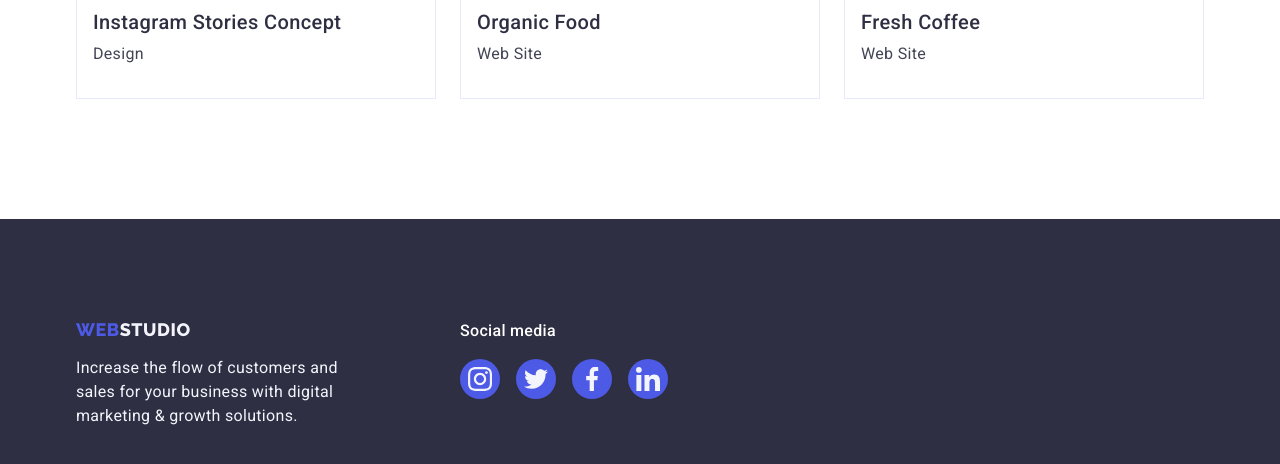
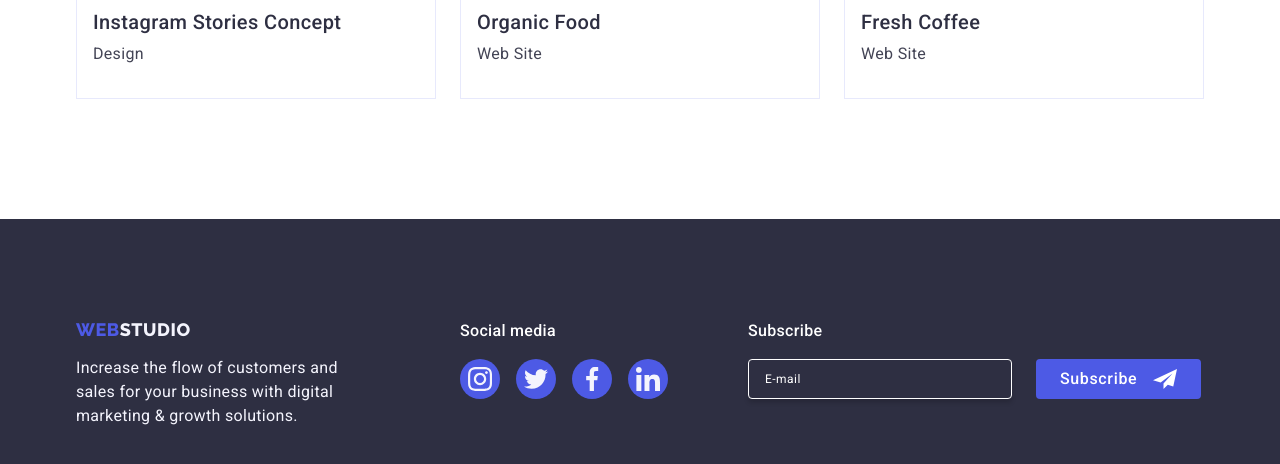
Before and after one commit to KorotunYura/goit-markup-hw-06, a plain HTML site: page portfolio.html in a window 1280 px wide. Shown: the part 1551-2015 px from the top of the page. Drawn offline with nearby package versions, Linux system fonts and the light colour scheme.

Commit message:
Update portfolio.html

```diff
--- a/portfolio.html
+++ b/portfolio.html
@@ -298,6 +298,7 @@
               digital marketing & growth solutions.
             </p>
           </div>
+
           <div class="container-social-media">
             <p class="footer-social-media">Social media</p>
             <ul class="social-media-list list">
@@ -331,6 +332,30 @@
               </li>
             </ul>
           </div>
+
+          <div class="container-footer-form">
+            <p class="footer-form-desc">Subscribe</p>
+            <form class="footer-form">
+              <input
+                class="footer-form-input"
+                type="email"
+                name="user_email"
+                placeholder="E-mail"
+                required
+              />
+              <button type="submit" class="footer-form-btn">
+                Subscribe
+                <svg
+                  class="footer-form-btn-icon"
+                  aria-label="icon-footer-btn"
+                  width="24"
+                  height="24"
+                >
+                  <use href="./images/sprite.svg#icon-footer-btn"></use>
+                </svg>
+              </button>
+            </form>
+          </div>
         </div>
       </div>
     </footer>
```
